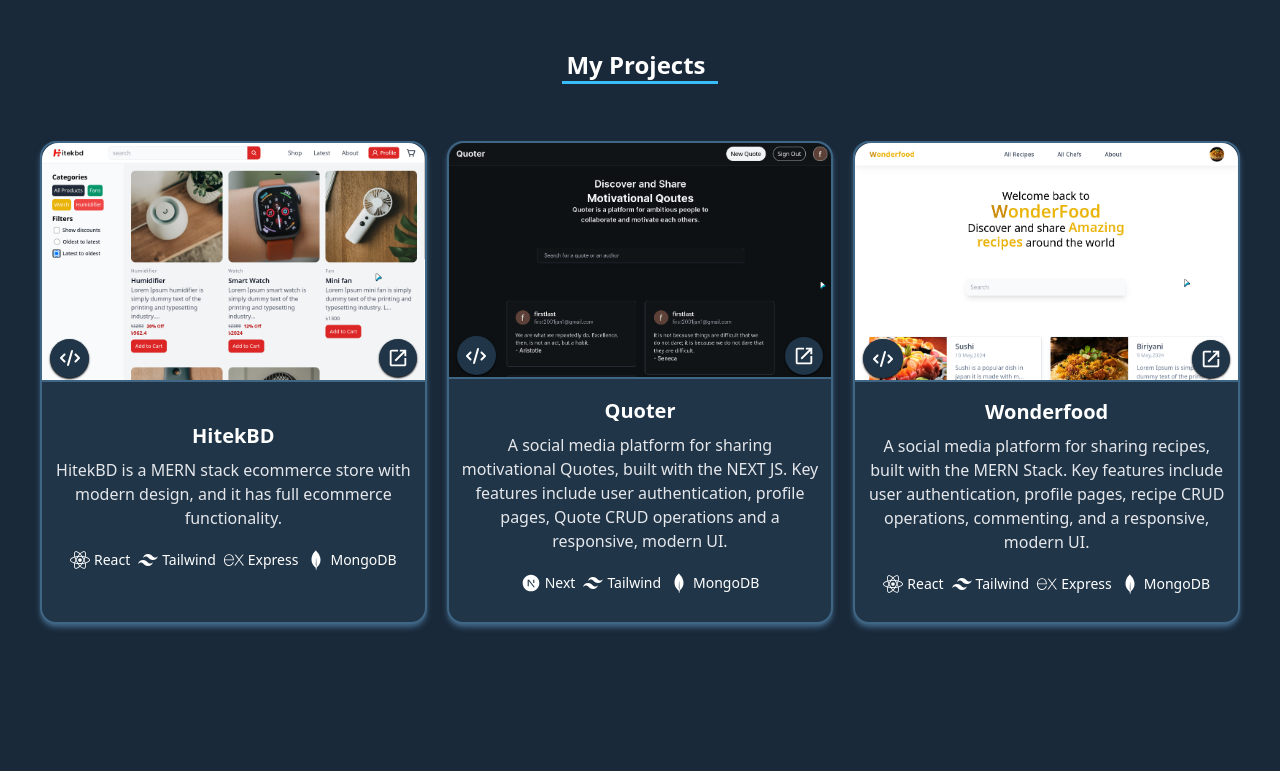
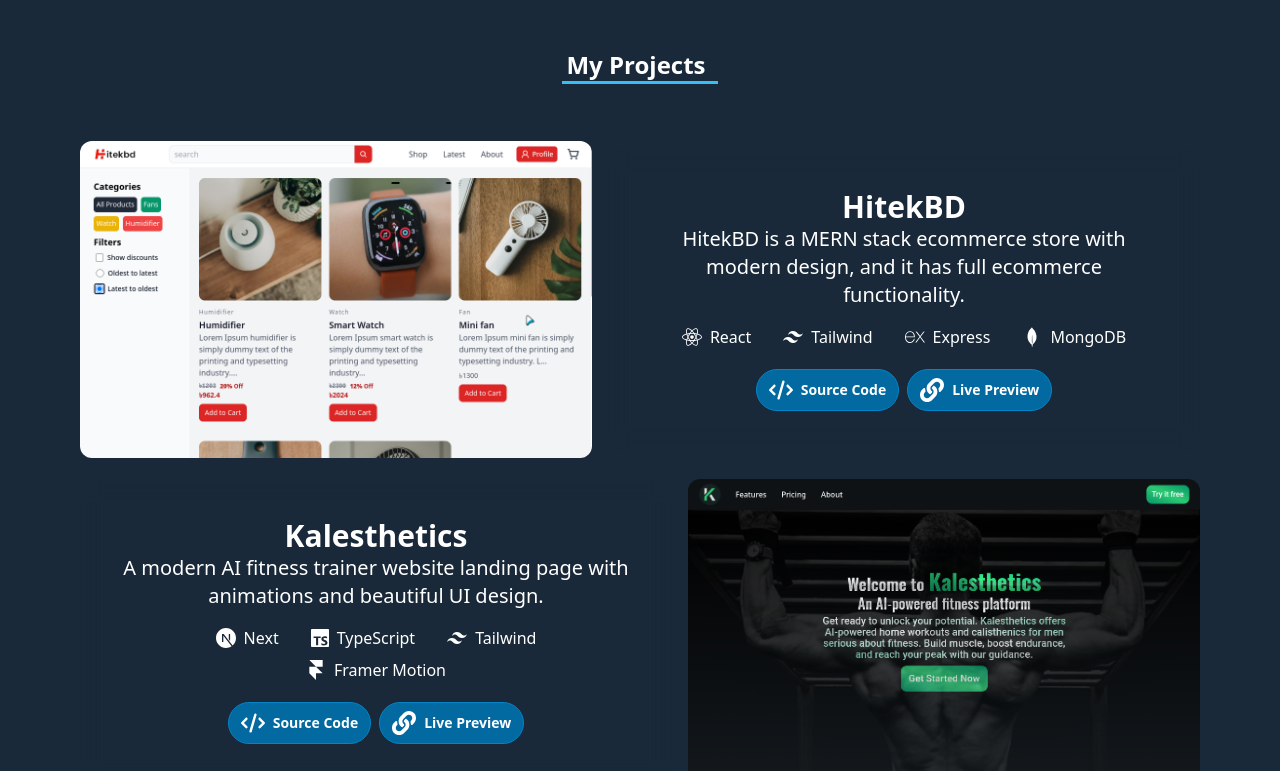
Before and after one commit to Tamim-369/Portfolio, a React (Vite) app: page / in a window 1280 px wide. Shown: the part 1440-2211 px from the top of the page. Built offline with nearby package versions, Linux system fonts and the light colour scheme.

Commit message:
improving the ui

```diff
--- a/src/components/Contact.jsx
+++ b/src/components/Contact.jsx
@@ -66,10 +66,10 @@
   }, [isInView]);
 
   return (
-    <Element name="contact" className="mt-32 min-h-[70dvh]">
+    <Element name="contact" className=" mt-20 sm:mt-32 min-h-[70dvh]">
       <div
         ref={ref}
-        className="grid sm:grid-cols-2 items-center gap-16 my-6 mx-auto w-11/12 lg:w-10/12 text-white font-[sans-serif]"
+        className="sm:grid sm:grid-cols-2 items-center gap-16 my-6 mx-auto w-10/12 sm:w-11/12 lg:w-10/12 text-white font-[sans-serif]"
       >
         <motion.div
           variants={{
@@ -85,9 +85,9 @@
             Have some big idea or brand to develop and need help? Then reach
             out, I'd love to hear about your project and provide help.
           </p>
-          <div className="mt-12">
+          <div className="mt-12 sm:block hidden">
             <h2 className="text-lg font-extrabold">Email</h2>
-            <ul className="mt-3">
+            <ul className="mt-3 ">
               <li className="flex items-center">
                 <div className="bg-[#1a3c48] border border-[#224d5c] h-10 w-10 rounded-full flex items-center justify-center shrink-0 text-2xl">
                   <SiGmail />
@@ -136,7 +136,7 @@
           animate={mainControls}
           ref={form}
           transition={{ duration: 0.7 }}
-          className="ml-auto space-y-4"
+          className="sm:ml-auto sm:mt-0 mt-10 space-y-4"
         >
           <input
             type="text"
--- a/src/components/Footer.jsx
+++ b/src/components/Footer.jsx
@@ -6,7 +6,7 @@
   return (
     <div>
       <div className="bg-gradient-to-br from-[#192939] border-t border-t-[#274e68]">
-        <div className="grid grid-cols-2 md:grid-cols-2  text-white text-sm md:text-base py-5 px-10">
+        <div className="grid grid-cols-1 sm:gap-0 gap-4 sm:grid-cols-2   text-white text-sm md:text-base py-5 px-10">
           <div className="flex justify-center items-center">
             <p className="text-center">
               © 2022. All rights reserved. Created by
--- a/src/components/ProjectCard.jsx
+++ b/src/components/ProjectCard.jsx
@@ -1,6 +1,6 @@
 import { useAnimation, useInView } from "framer-motion";
 import React, { useEffect, useRef } from "react";
-import { FaGithub, FaReact } from "react-icons/fa";
+import { FaEye, FaGithub, FaLink, FaReact } from "react-icons/fa";
 import { FaCode } from "react-icons/fa6";
 import { RiTailwindCssFill } from "react-icons/ri";
 import { SiExpress, SiMongodb } from "react-icons/si";
@@ -41,12 +41,12 @@
         animate={mainControls}
         transition={{ duration: 0.7 }}
         ref={ref}
-        className="project  sm:my-0 my-2 flex bg-[#203548] border-2 border-[#406686] shadow-md  shadow-[#406686]   flex-col rounded-2xl justify-center items-center "
+        className="flex flex-col w-11/12 sm:mb-10 lg:mb-0 lg:px-10 relative md:w-8/12 lg:w-full lg:flex-row lg:even:flex-row-reverse justify-center items-center gap-4 "
       >
-        <div className="w-full group  relative overflow-hidden top-0 bottom-0 right-0 left-0  ">
+        {/* <div className="w-full group  relative  overflow-hidden top-0 bottom-0 right-0 left-0  ">
           <img
             src={image}
-            className="h-full w-full  object-contain  rounded-t-2xl border-b-[#406686] border-b-2 object-center filter "
+            className="h-full w-full  object-contain  rounded-t-2xl  object-center filter "
             alt=""
             srcset=""
           />
@@ -54,7 +54,7 @@
             <a
               href={codeLink}
               target="_blank"
-              className="hover:scale-110 transition-all ease-linear shadow-sm shadow-black duration-100 p-[0.6rem] bg-[#203548] rounded-full  flex  justify-center items-center gap-2 text-white"
+              className="hover:scale-110 transition-all ease-linear shadow-sm shadow-black bg-[#203548] duration-100 p-[0.6rem]  rounded-full  flex  justify-center items-center gap-2 text-white"
             >
               <div className="text-xl ">
                 <FaCode />
@@ -81,21 +81,60 @@
               </div>
             </a>
           </div>
+        </div> */}
+        <div className="lg:flex-1">
+          <img
+            src={image}
+            className=" sm:flex hidden object-cover sm:object-scale-down filter    rounded-xl"
+            alt=""
+          />
         </div>
-        <div className="  mx-auto transition-all ease-linear duration-150 my-auto  flex justify-center items-center flex-col  pb-7 rounded-b-2xl text-white text-center ">
-          <h1 className="text-xl mb-2 mt-4 font-bold">{name}</h1>
-          <p className=" text-base px-3  font-medium poppins text-gray-200">
+
+        <div className="lg:flex-1 lg:relative sm:absolute lg:bg-none lg:border-none bg-gradient-to-t sm:from-[#0e324b] to-[#0e324bb4] border-sky-600 border-b sm:border backdrop-blur-[10px] h-full w-full sm:rounded-xl  sm:text-center text-left flex flex-col justify-center text-white p-4 sm:p-10">
+          <span className=" text-xl sm:text-3xl font-semibold font-sans">
+            {name}
+          </span>
+          <span className="sm:text-xl font-medium font-sans">
             {description}
-          </p>
-
-          <span className="lg:mt-5 flex-wrap  w-11/12 mt-2 flex gap-2 justify-center items-center">
-            {stack.map((item, index) => (
-              <span className="flex justify-center items-center gap-1">
-                <div className="text-xl ">{item.icon}</div>
-                <div className="text-sm ">{item.name}</div>
-              </span>
+          </span>
+          <div className=" sm:flex hidden lg:mt-4 justify-center text-center gap-2 flex-wrap">
+            {stack.map((item) => (
+              <div
+                key={item}
+                className="flex justify-center items-center gap-2  px-3 rounded-full text-white"
+              >
+                <div className="text-xl text-center">{item.icon}</div>
+                <div>{item.name}</div>
+              </div>
             ))}
-          </span>
+          </div>
+          <div className="btn-group sm:mt-0 mt-5 lg:pt-5 flex justify-start sm:justify-center items-center gap-2">
+            <a
+              href={codeLink}
+              target="_blank"
+              className="flex gap-2 justify-center items-center border border-sky-600 py-2 px-2 sm:px-3 bg-sky-700 text-white rounded-full"
+            >
+              <div className="text-xl sm:text-2xl">
+                <FaCode />
+              </div>
+              <div className="text-sm font-semibold  hidden sm:flex ">
+                {" "}
+                Source Code
+              </div>
+            </a>
+            <a
+              href={demoLink}
+              target="_blank"
+              className="flex gap-2 justify-center items-center border border-sky-600 py-2 px-2 sm:px-3 bg-sky-700 text-white rounded-full"
+            >
+              <div className="text-xl sm:text-2xl">
+                <FaLink />
+              </div>
+              <div className="text-sm font-semibold  hidden sm:flex ">
+                Live Preview
+              </div>
+            </a>
+          </div>
         </div>
       </motion.div>
     </>
--- a/src/components/Projects.jsx
+++ b/src/components/Projects.jsx
@@ -3,8 +3,14 @@
 import { Element } from "react-scroll";
 import "../App.css";
 import { FaGithub, FaReact } from "react-icons/fa";
-import { RiNextjsFill, RiTailwindCssFill } from "react-icons/ri";
-import { SiExpress, SiMongodb } from "react-icons/si";
+import { RiNextjsFill, RiNextjsLine, RiTailwindCssFill } from "react-icons/ri";
+import {
+  SiExpress,
+  SiFramer,
+  SiMongodb,
+  SiNextdotjs,
+  SiTypescript,
+} from "react-icons/si";
 import ProjectCard from "./ProjectCard";
 const Projects = ({ activeLink, setActiveLink }) => {
   const ref = useRef(null);
@@ -65,6 +71,24 @@
       icon: <SiMongodb />,
     },
   ];
+  const KalestheticsStack = [
+    {
+      name: "Next",
+      icon: <SiNextdotjs />,
+    },
+    {
+      name: "TypeScript",
+      icon: <SiTypescript className="text-lg" />,
+    },
+    {
+      name: "Tailwind",
+      icon: <RiTailwindCssFill />,
+    },
+    {
+      name: "Framer Motion",
+      icon: <SiFramer />,
+    },
+  ];
   return (
     <div ref={ref} className="mt-10">
       <Element name="projects">
@@ -73,7 +97,7 @@
             My Projects
           </span>
         </h1>
-        <div className="  py-5  xl:px-10 mx-auto my-10 min-h-[50dvh] grid grid-cols-1 sm:grid-cols-2 lg:grid-cols-3 gap-10 sm:gap-3 md:gap-5 xs:px-16 sm:px-5 px-5  ">
+        <div className="  py-5  xl:px-10 mx-auto my-10 text-center min-h-[50dvh] flex flex-col justify-center items-center  gap-10 sm:gap-3 md:gap-5   ">
           <ProjectCard
             name={"HitekBD"}
             description={
@@ -84,6 +108,18 @@
             codeLink={"https://github.com/Tamim-369/HitekBD"}
             demoLink={"https://hitekbd.onrender.com"}
           />
+
+          <ProjectCard
+            name={"Kalesthetics"}
+            image={"/kalesthetics.png"}
+            description={
+              "A modern AI fitness trainer website landing page with animations and beautiful UI design."
+            }
+            stack={KalestheticsStack}
+            codeLink={"https://github.com/Tamim-369/kalesthetics/"}
+            demoLink={"https://kalesthetics.onrender.com/"}
+          />
+
           <ProjectCard
             name={"Quoter"}
             image={"/quoter2.png"}
@@ -94,6 +130,7 @@
             codeLink={"https://github.com/Tamim-369/Quoter/"}
             demoLink={"https://quoter-omega-ten.vercel.app/"}
           />
+
           <ProjectCard
             name={"Wonderfood"}
             image={"/wonderfood.png"}
```
Also changed, not shown: public/kalesthetics.png (added).
